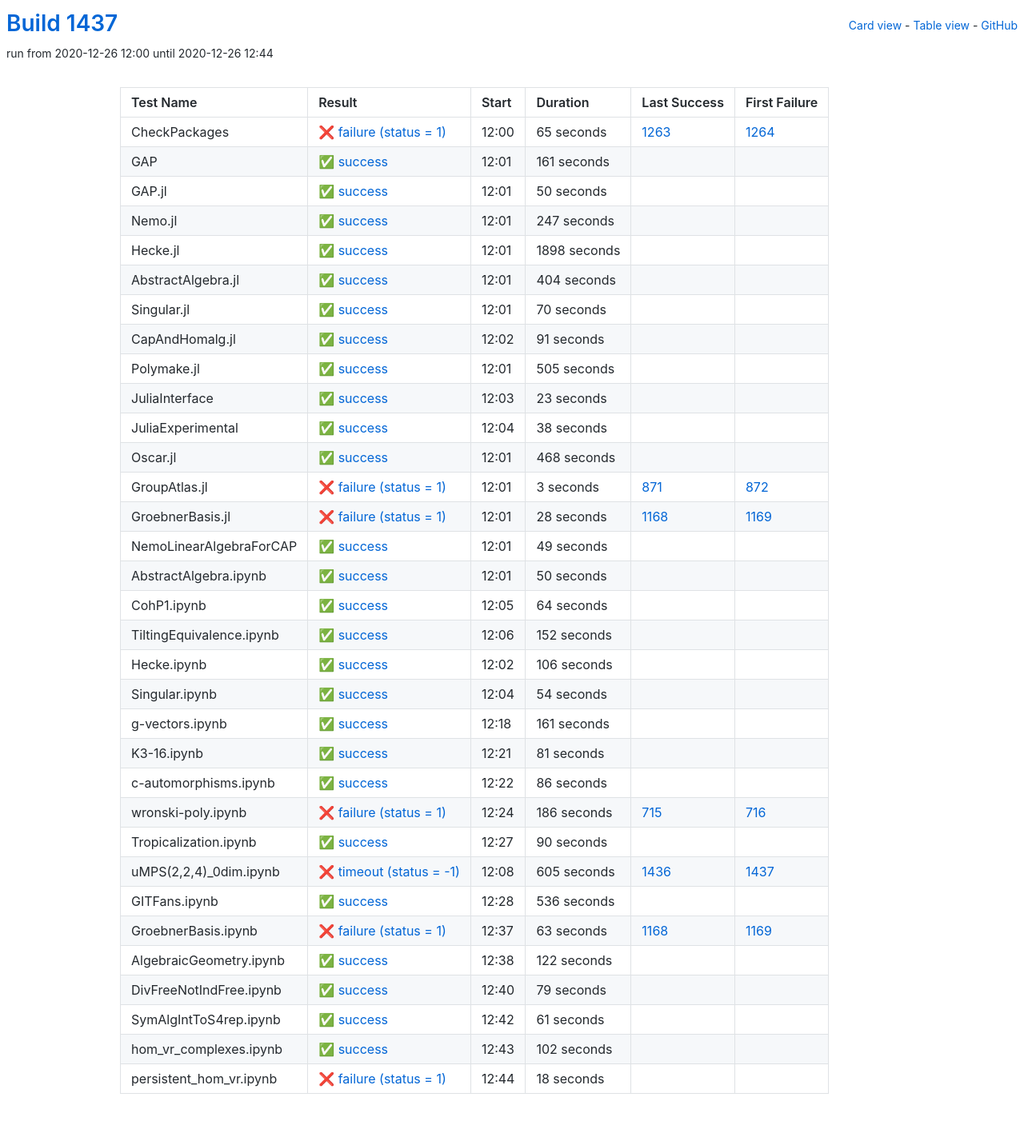
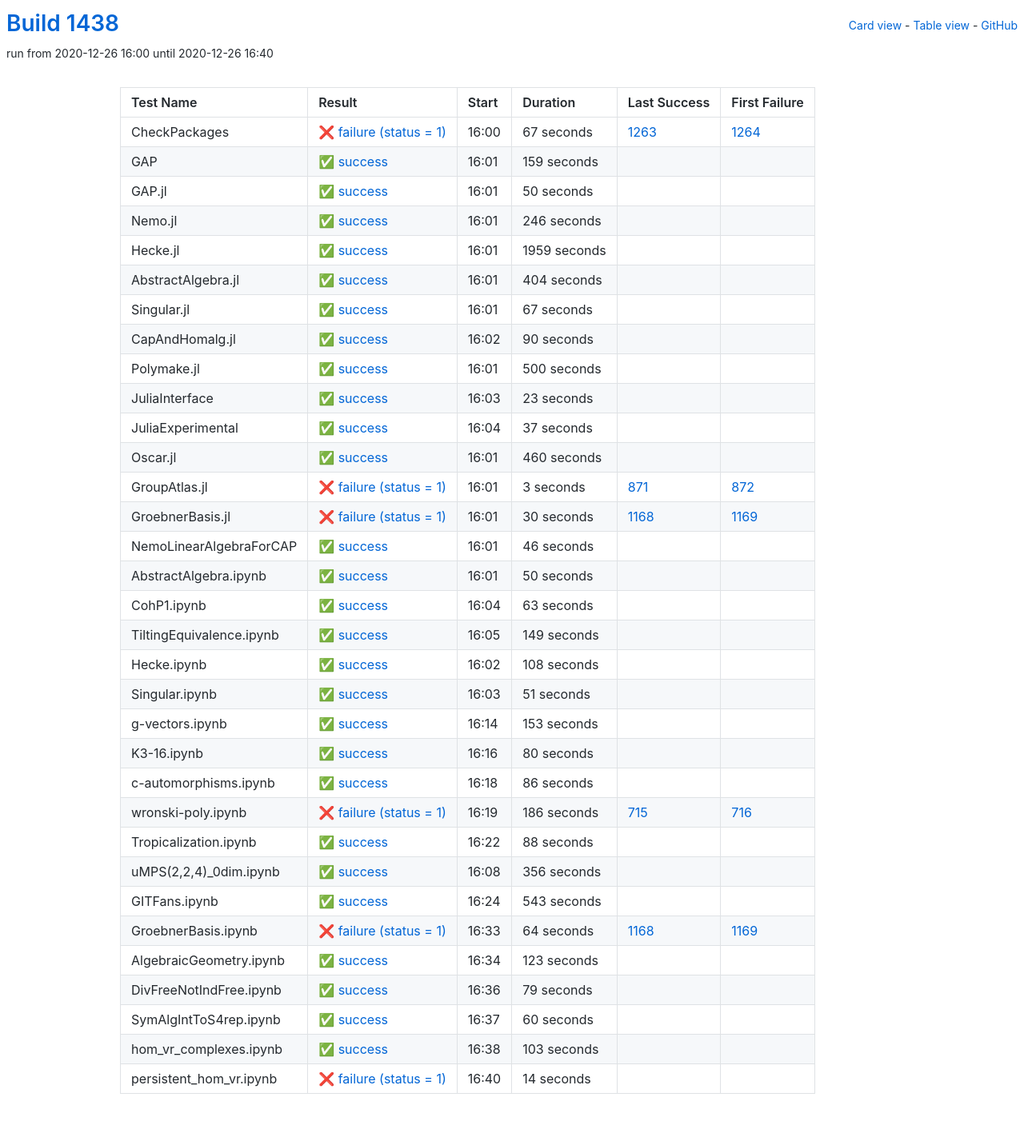
Before and after one commit to oscar-system/oscar-ci-status-stable, a Jekyll site: the page built from table.html, in a window 1280 px wide. Shown: the whole page at 80% size. Built offline with Jekyll 4.4.1, drawn with Linux system fonts in a browser that asks for light colours.

Commit message:
Build #1438

```diff
--- a/_data/ci.yml
+++ b/_data/ci.yml
@@ -1,6 +1,6 @@
 ---
-build: 1437
-build_url: https://oscarci.mathematik.uni-kl.de/job/oscar-stable/1437/
+build: 1438
+build_url: https://oscarci.mathematik.uni-kl.de/job/oscar-stable/1438/
 job: oscar-stable
 organization: oscar-system
 repo: oscar-ci-status-stable
@@ -8,32 +8,32 @@ repourl: https://github.com/oscar-system/oscar-ci-status-stable
 tests:
 - name: CheckPackages
   id: checkpackages
-  log: https://oscarci.mathematik.uni-kl.de/job/oscar-stable/1437/artifact/logs/build-1437/CheckPackages.log
-  start: 2020-12-26 12:00
+  log: https://oscarci.mathematik.uni-kl.de/job/oscar-stable/1438/artifact/logs/build-1438/CheckPackages.log
+  start: 2020-12-26 16:00
   success: false
   exitcode: 1
   status: failure
-  duration: 65
+  duration: 67
   last_success: 1263
   last_success_url: https://oscarci.mathematik.uni-kl.de/job/oscar-stable/1263/
   first_failure: 1264
   first_failure_url: https://oscarci.mathematik.uni-kl.de/job/oscar-stable/1264/
 - name: GAP
   id: gap
-  log: https://oscarci.mathematik.uni-kl.de/job/oscar-stable/1437/artifact/logs/build-1437/GAP.log
-  start: 2020-12-26 12:01
+  log: https://oscarci.mathematik.uni-kl.de/job/oscar-stable/1438/artifact/logs/build-1438/GAP.log
+  start: 2020-12-26 16:01
   success: true
   exitcode: 0
   status: success
-  duration: 161
+  duration: 159
   last_success: false
   last_success_url:
   first_failure: false
   first_failure_url:
 - name: GAP.jl
   id: gap-jl
-  log: https://oscarci.mathematik.uni-kl.de/job/oscar-stable/1437/artifact/logs/build-1437/GAP.jl.log
-  start: 2020-12-26 12:01
+  log: https://oscarci.mathematik.uni-kl.de/job/oscar-stable/1438/artifact/logs/build-1438/GAP.jl.log
+  start: 2020-12-26 16:01
   success: true
   exitcode: 0
   status: success
@@ -44,32 +44,32 @@ tests:
   first_failure_url:
 - name: Nemo.jl
   id: nemo-jl
-  log: https://oscarci.mathematik.uni-kl.de/job/oscar-stable/1437/artifact/logs/build-1437/Nemo.jl.log
-  start: 2020-12-26 12:01
+  log: https://oscarci.mathematik.uni-kl.de/job/oscar-stable/1438/artifact/logs/build-1438/Nemo.jl.log
+  start: 2020-12-26 16:01
   success: true
   exitcode: 0
   status: success
-  duration: 247
+  duration: 246
   last_success: false
   last_success_url:
   first_failure: false
   first_failure_url:
 - name: Hecke.jl
   id: hecke-jl
-  log: https://oscarci.mathematik.uni-kl.de/job/oscar-stable/1437/artifact/logs/build-1437/Hecke.jl.log
-  start: 2020-12-26 12:01
+  log: https://oscarci.mathematik.uni-kl.de/job/oscar-stable/1438/artifact/logs/build-1438/Hecke.jl.log
+  start: 2020-12-26 16:01
   success: true
   exitcode: 0
   status: success
-  duration: 1898
+  duration: 1959
   last_success: false
   last_success_url:
   first_failure: false
   first_failure_url:
 - name: AbstractAlgebra.jl
   id: abstractalgebra-jl
-  log: https://oscarci.mathematik.uni-kl.de/job/oscar-stable/1437/artifact/logs/build-1437/AbstractAlgebra.jl.log
-  start: 2020-12-26 12:01
+  log: https://oscarci.mathematik.uni-kl.de/job/oscar-stable/1438/artifact/logs/build-1438/AbstractAlgebra.jl.log
+  start: 2020-12-26 16:01
   success: true
   exitcode: 0
   status: success
@@ -80,44 +80,44 @@ tests:
   first_failure_url:
 - name: Singular.jl
   id: singular-jl
-  log: https://oscarci.mathematik.uni-kl.de/job/oscar-stable/1437/artifact/logs/build-1437/Singular.jl.log
-  start: 2020-12-26 12:01
+  log: https://oscarci.mathematik.uni-kl.de/job/oscar-stable/1438/artifact/logs/build-1438/Singular.jl.log
+  start: 2020-12-26 16:01
   success: true
   exitcode: 0
   status: success
-  duration: 70
+  duration: 67
   last_success: false
   last_success_url:
   first_failure: false
   first_failure_url:
 - name: CapAndHomalg.jl
   id: capandhomalg-jl
-  log: https://oscarci.mathematik.uni-kl.de/job/oscar-stable/1437/artifact/logs/build-1437/CapAndHomalg.jl.log
-  start: 2020-12-26 12:02
+  log: https://oscarci.mathematik.uni-kl.de/job/oscar-stable/1438/artifact/logs/build-1438/CapAndHomalg.jl.log
+  start: 2020-12-26 16:02
   success: true
   exitcode: 0
   status: success
-  duration: 91
+  duration: 90
   last_success: false
   last_success_url:
   first_failure: false
   first_failure_url:
 - name: Polymake.jl
   id: polymake-jl
-  log: https://oscarci.mathematik.uni-kl.de/job/oscar-stable/1437/artifact/logs/build-1437/Polymake.jl.log
-  start: 2020-12-26 12:01
+  log: https://oscarci.mathematik.uni-kl.de/job/oscar-stable/1438/artifact/logs/build-1438/Polymake.jl.log
+  start: 2020-12-26 16:01
   success: true
   exitcode: 0
   status: success
-  duration: 505
+  duration: 500
   last_success: false
   last_success_url:
   first_failure: false
   first_failure_url:
 - name: JuliaInterface
   id: juliainterface
-  log: https://oscarci.mathematik.uni-kl.de/job/oscar-stable/1437/artifact/logs/build-1437/JuliaInterface.log
-  start: 2020-12-26 12:03
+  log: https://oscarci.mathematik.uni-kl.de/job/oscar-stable/1438/artifact/logs/build-1438/JuliaInterface.log
+  start: 2020-12-26 16:03
   success: true
   exitcode: 0
   status: success
@@ -128,32 +128,32 @@ tests:
   first_failure_url:
 - name: JuliaExperimental
   id: juliaexperimental
-  log: https://oscarci.mathematik.uni-kl.de/job/oscar-stable/1437/artifact/logs/build-1437/JuliaExperimental.log
-  start: 2020-12-26 12:04
+  log: https://oscarci.mathematik.uni-kl.de/job/oscar-stable/1438/artifact/logs/build-1438/JuliaExperimental.log
+  start: 2020-12-26 16:04
   success: true
   exitcode: 0
   status: success
-  duration: 38
+  duration: 37
   last_success: false
   last_success_url:
   first_failure: false
   first_failure_url:
 - name: Oscar.jl
   id: oscar-jl
-  log: https://oscarci.mathematik.uni-kl.de/job/oscar-stable/1437/artifact/logs/build-1437/Oscar.jl.log
-  start: 2020-12-26 12:01
+  log: https://oscarci.mathematik.uni-kl.de/job/oscar-stable/1438/artifact/logs/build-1438/Oscar.jl.log
+  start: 2020-12-26 16:01
   success: true
   exitcode: 0
   status: success
-  duration: 468
+  duration: 460
   last_success: false
   last_success_url:
   first_failure: false
   first_failure_url:
 - name: GroupAtlas.jl
   id: groupatlas-jl
-  log: https://oscarci.mathematik.uni-kl.de/job/oscar-stable/1437/artifact/logs/build-1437/GroupAtlas.jl.log
-  start: 2020-12-26 12:01
+  log: https://oscarci.mathematik.uni-kl.de/job/oscar-stable/1438/artifact/logs/build-1438/GroupAtlas.jl.log
+  start: 2020-12-26 16:01
   success: false
   exitcode: 1
   status: failure
@@ -164,32 +164,32 @@ tests:
   first_failure_url: https://oscarci.mathematik.uni-kl.de/job/oscar-stable/872/
 - name: GroebnerBasis.jl
   id: groebnerbasis-jl
-  log: https://oscarci.mathematik.uni-kl.de/job/oscar-stable/1437/artifact/logs/build-1437/GroebnerBasis.jl.log
-  start: 2020-12-26 12:01
+  log: https://oscarci.mathematik.uni-kl.de/job/oscar-stable/1438/artifact/logs/build-1438/GroebnerBasis.jl.log
+  start: 2020-12-26 16:01
   success: false
   exitcode: 1
   status: failure
-  duration: 28
+  duration: 30
   last_success: 1168
   last_success_url: https://oscarci.mathematik.uni-kl.de/job/oscar-stable/1168/
   first_failure: 1169
   first_failure_url: https://oscarci.mathematik.uni-kl.de/job/oscar-stable/1169/
 - name: NemoLinearAlgebraForCAP
   id: nemolinearalgebraforcap
-  log: https://oscarci.mathematik.uni-kl.de/job/oscar-stable/1437/artifact/logs/build-1437/NemoLinearAlgebraForCAP.log
-  start: 2020-12-26 12:01
+  log: https://oscarci.mathematik.uni-kl.de/job/oscar-stable/1438/artifact/logs/build-1438/NemoLinearAlgebraForCAP.log
+  start: 2020-12-26 16:01
   success: true
   exitcode: 0
   status: success
-  duration: 49
+  duration: 46
   last_success: false
   last_success_url:
   first_failure: false
   first_failure_url:
 - name: AbstractAlgebra.ipynb
   id: abstractalgebra-ipynb
-  log: https://oscarci.mathematik.uni-kl.de/job/oscar-stable/1437/artifact/logs/build-1437/AbstractAlgebra.ipynb.log
-  start: 2020-12-26 12:01
+  log: https://oscarci.mathematik.uni-kl.de/job/oscar-stable/1438/artifact/logs/build-1438/AbstractAlgebra.ipynb.log
+  start: 2020-12-26 16:01
   success: true
   exitcode: 0
   status: success
@@ -200,80 +200,80 @@ tests:
   first_failure_url:
 - name: CohP1.ipynb
   id: cohp1-ipynb
-  log: https://oscarci.mathematik.uni-kl.de/job/oscar-stable/1437/artifact/logs/build-1437/CohP1.ipynb.log
-  start: 2020-12-26 12:05
+  log: https://oscarci.mathematik.uni-kl.de/job/oscar-stable/1438/artifact/logs/build-1438/CohP1.ipynb.log
+  start: 2020-12-26 16:04
   success: true
   exitcode: 0
   status: success
-  duration: 64
+  duration: 63
   last_success: false
   last_success_url:
   first_failure: false
   first_failure_url:
 - name: TiltingEquivalence.ipynb
   id: tiltingequivalence-ipynb
-  log: https://oscarci.mathematik.uni-kl.de/job/oscar-stable/1437/artifact/logs/build-1437/TiltingEquivalence.ipynb.log
-  start: 2020-12-26 12:06
+  log: https://oscarci.mathematik.uni-kl.de/job/oscar-stable/1438/artifact/logs/build-1438/TiltingEquivalence.ipynb.log
+  start: 2020-12-26 16:05
   success: true
   exitcode: 0
   status: success
-  duration: 152
+  duration: 149
   last_success: false
   last_success_url:
   first_failure: false
   first_failure_url:
 - name: Hecke.ipynb
   id: hecke-ipynb
-  log: https://oscarci.mathematik.uni-kl.de/job/oscar-stable/1437/artifact/logs/build-1437/Hecke.ipynb.log
-  start: 2020-12-26 12:02
+  log: https://oscarci.mathematik.uni-kl.de/job/oscar-stable/1438/artifact/logs/build-1438/Hecke.ipynb.log
+  start: 2020-12-26 16:02
   success: true
   exitcode: 0
   status: success
-  duration: 106
+  duration: 108
   last_success: false
   last_success_url:
   first_failure: false
   first_failure_url:
 - name: Singular.ipynb
   id: singular-ipynb
-  log: https://oscarci.mathematik.uni-kl.de/job/oscar-stable/1437/artifact/logs/build-1437/Singular.ipynb.log
-  start: 2020-12-26 12:04
+  log: https://oscarci.mathematik.uni-kl.de/job/oscar-stable/1438/artifact/logs/build-1438/Singular.ipynb.log
+  start: 2020-12-26 16:03
   success: true
   exitcode: 0
   status: success
-  duration: 54
+  duration: 51
   last_success: false
   last_success_url:
   first_failure: false
   first_failure_url:
 - name: g-vectors.ipynb
   id: g-vectors-ipynb
-  log: https://oscarci.mathematik.uni-kl.de/job/oscar-stable/1437/artifact/logs/build-1437/g-vectors.ipynb.log
-  start: 2020-12-26 12:18
+  log: https://oscarci.mathematik.uni-kl.de/job/oscar-stable/1438/artifact/logs/build-1438/g-vectors.ipynb.log
+  start: 2020-12-26 16:14
   success: true
   exitcode: 0
   status: success
-  duration: 161
+  duration: 153
   last_success: false
   last_success_url:
   first_failure: false
   first_failure_url:
 - name: K3-16.ipynb
   id: k3-16-ipynb
-  log: https://oscarci.mathematik.uni-kl.de/job/oscar-stable/1437/artifact/logs/build-1437/K3-16.ipynb.log
-  start: 2020-12-26 12:21
+  log: https://oscarci.mathematik.uni-kl.de/job/oscar-stable/1438/artifact/logs/build-1438/K3-16.ipynb.log
+  start: 2020-12-26 16:16
   success: true
   exitcode: 0
   status: success
-  duration: 81
+  duration: 80
   last_success: false
   last_success_url:
   first_failure: false
   first_failure_url:
 - name: c-automorphisms.ipynb
   id: c-automorphisms-ipynb
-  log: https://oscarci.mathematik.uni-kl.de/job/oscar-stable/1437/artifact/logs/build-1437/c-automorphisms.ipynb.log
-  start: 2020-12-26 12:22
+  log: https://oscarci.mathematik.uni-kl.de/job/oscar-stable/1438/artifact/logs/build-1438/c-automorphisms.ipynb.log
+  start: 2020-12-26 16:18
   success: true
   exitcode: 0
   status: success
@@ -284,8 +284,8 @@ tests:
   first_failure_url:
 - name: wronski-poly.ipynb
   id: wronski-poly-ipynb
-  log: https://oscarci.mathematik.uni-kl.de/job/oscar-stable/1437/artifact/logs/build-1437/wronski-poly.ipynb.log
-  start: 2020-12-26 12:24
+  log: https://oscarci.mathematik.uni-kl.de/job/oscar-stable/1438/artifact/logs/build-1438/wronski-poly.ipynb.log
+  start: 2020-12-26 16:19
   success: false
   exitcode: 1
   status: failure
@@ -296,68 +296,68 @@ tests:
   first_failure_url: https://oscarci.mathematik.uni-kl.de/job/oscar-stable/716/
 - name: Tropicalization.ipynb
   id: tropicalization-ipynb
-  log: https://oscarci.mathematik.uni-kl.de/job/oscar-stable/1437/artifact/logs/build-1437/Tropicalization.ipynb.log
-  start: 2020-12-26 12:27
+  log: https://oscarci.mathematik.uni-kl.de/job/oscar-stable/1438/artifact/logs/build-1438/Tropicalization.ipynb.log
+  start: 2020-12-26 16:22
   success: true
   exitcode: 0
   status: success
-  duration: 90
+  duration: 88
   last_success: false
   last_success_url:
   first_failure: false
   first_failure_url:
 - name: uMPS(2,2,4)_0dim.ipynb
   id: umps-2-2-4-0dim-ipynb
-  log: https://oscarci.mathematik.uni-kl.de/job/oscar-stable/1437/artifact/logs/build-1437/uMPS-2-2-4-_0dim.ipynb.log
-  start: 2020-12-26 12:08
-  success: false
-  exitcode: -1
-  status: timeout
-  duration: 605
-  last_success: 1436
-  last_success_url: https://oscarci.mathematik.uni-kl.de/job/oscar-stable/1436/
-  first_failure: 1437
-  first_failure_url: https://oscarci.mathematik.uni-kl.de/job/oscar-stable/1437/
-- name: GITFans.ipynb
-  id: gitfans-ipynb
-  log: https://oscarci.mathematik.uni-kl.de/job/oscar-stable/1437/artifact/logs/build-1437/GITFans.ipynb.log
-  start: 2020-12-26 12:28
+  log: https://oscarci.mathematik.uni-kl.de/job/oscar-stable/1438/artifact/logs/build-1438/uMPS-2-2-4-_0dim.ipynb.log
+  start: 2020-12-26 16:08
   success: true
   exitcode: 0
   status: success
-  duration: 536
+  duration: 356
+  last_success: false
+  last_success_url:
+  first_failure: false
+  first_failure_url:
+- name: GITFans.ipynb
+  id: gitfans-ipynb
+  log: https://oscarci.mathematik.uni-kl.de/job/oscar-stable/1438/artifact/logs/build-1438/GITFans.ipynb.log
+  start: 2020-12-26 16:24
+  success: true
+  exitcode: 0
+  status: success
+  duration: 543
   last_success: false
   last_success_url:
   first_failure: false
   first_failure_url:
 - name: GroebnerBasis.ipynb
   id: groebnerbasis-ipynb
-  log: https://oscarci.mathematik.uni-kl.de/job/oscar-stable/1437/artifact/logs/build-1437/GroebnerBasis.ipynb.log
-  start: 2020-12-26 12:37
+  log: https://oscarci.mathematik.uni-kl.de/job/oscar-stable/1438/artifact/logs/build-1438/GroebnerBasis.ipynb.log
+  start: 2020-12-26 16:33
   success: false
   exitcode: 1
   status: failure
-  duration: 63
+  duration: 64
   last_success: 1168
   last_success_url: https://oscarci.mathematik.uni-kl.de/job/oscar-stable/1168/
   first_failure: 1169
   first_failure_url: https://oscarci.mathematik.uni-kl.de/job/oscar-stable/1169/
 - name: AlgebraicGeometry.ipynb
   id: algebraicgeometry-ipynb
-  log: https://oscarci.mathematik.uni-kl.de/job/oscar-stable/1437/artifact/logs/build-1437/AlgebraicGeometry.ipynb.log
-  start: 2020-12-26 12:38
+  log: https://oscarci.mathematik.uni-kl.de/job/oscar-stable/1438/artifact/logs/build-1438/AlgebraicGeometry.ipynb.log
+  start: 2020-12-26 16:34
   success: true
   exitcode: 0
   status: success
-  duration: 122
+  duration: 123
   last_success: false
   last_success_url:
   first_failure: false
   first_failure_url:
 - name: DivFreeNotIndFree.ipynb
   id: divfreenotindfree-ipynb
-  log: https://oscarci.mathematik.uni-kl.de/job/oscar-stable/1437/artifact/logs/build-1437/DivFreeNotIndFree.ipynb.log
-  start: 2020-12-26 12:40
+  log: https://oscarci.mathematik.uni-kl.de/job/oscar-stable/1438/artifact/logs/build-1438/DivFreeNotIndFree.ipynb.log
+  start: 2020-12-26 16:36
   success: true
   exitcode: 0
   status: success
@@ -368,36 +368,36 @@ tests:
   first_failure_url:
 - name: SymAlgIntToS4rep.ipynb
   id: symalginttos4rep-ipynb
-  log: https://oscarci.mathematik.uni-kl.de/job/oscar-stable/1437/artifact/logs/build-1437/SymAlgIntToS4rep.ipynb.log
-  start: 2020-12-26 12:42
+  log: https://oscarci.mathematik.uni-kl.de/job/oscar-stable/1438/artifact/logs/build-1438/SymAlgIntToS4rep.ipynb.log
+  start: 2020-12-26 16:37
   success: true
   exitcode: 0
   status: success
-  duration: 61
+  duration: 60
   last_success: false
   last_success_url:
   first_failure: false
   first_failure_url:
 - name: hom_vr_complexes.ipynb
   id: hom-vr-complexes-ipynb
-  log: https://oscarci.mathematik.uni-kl.de/job/oscar-stable/1437/artifact/logs/build-1437/hom_vr_complexes.ipynb.log
-  start: 2020-12-26 12:43
+  log: https://oscarci.mathematik.uni-kl.de/job/oscar-stable/1438/artifact/logs/build-1438/hom_vr_complexes.ipynb.log
+  start: 2020-12-26 16:38
   success: true
   exitcode: 0
   status: success
-  duration: 102
+  duration: 103
   last_success: false
   last_success_url:
   first_failure: false
   first_failure_url:
 - name: persistent_hom_vr.ipynb
   id: persistent-hom-vr-ipynb
-  log: https://oscarci.mathematik.uni-kl.de/job/oscar-stable/1437/artifact/logs/build-1437/persistent_hom_vr.ipynb.log
-  start: 2020-12-26 12:44
+  log: https://oscarci.mathematik.uni-kl.de/job/oscar-stable/1438/artifact/logs/build-1438/persistent_hom_vr.ipynb.log
+  start: 2020-12-26 16:40
   success: false
   exitcode: 1
   status: failure
-  duration: 18
+  duration: 14
   last_success: false
   last_success_url:
   first_failure: false
```
Also changed, not shown: README.md.
